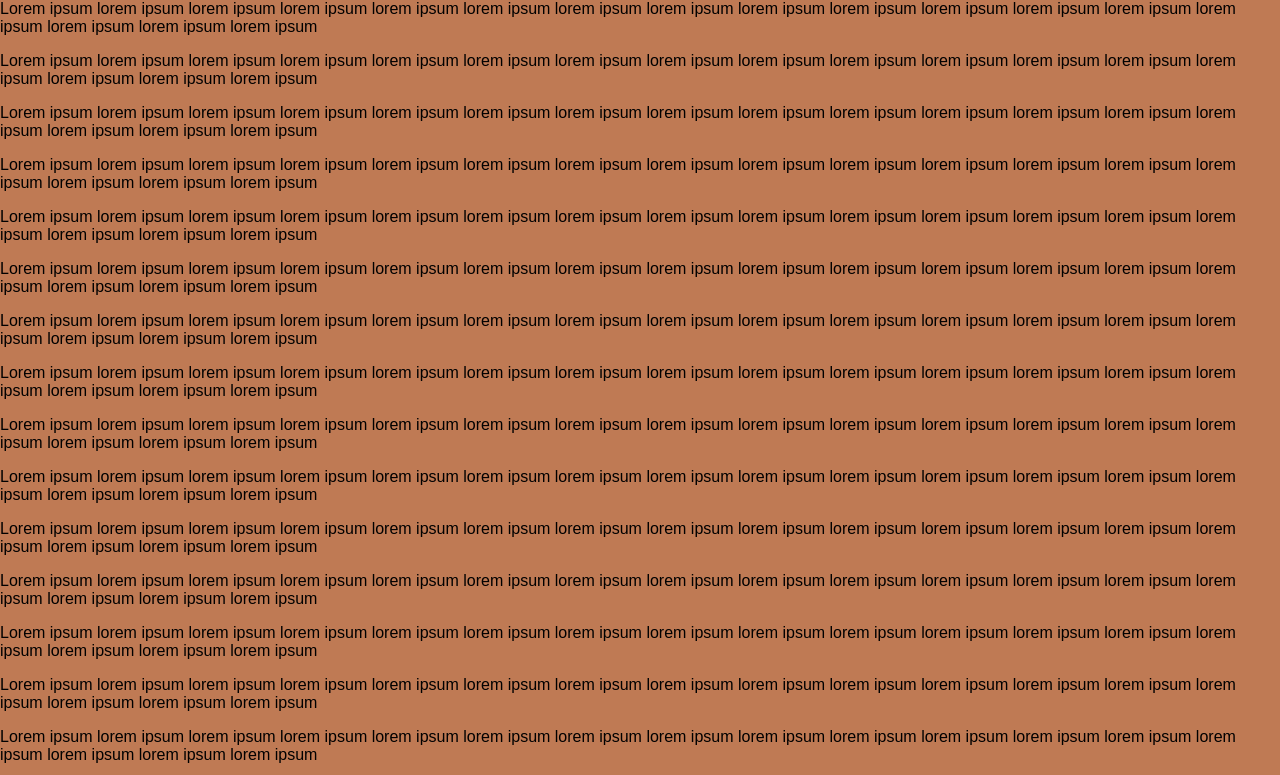
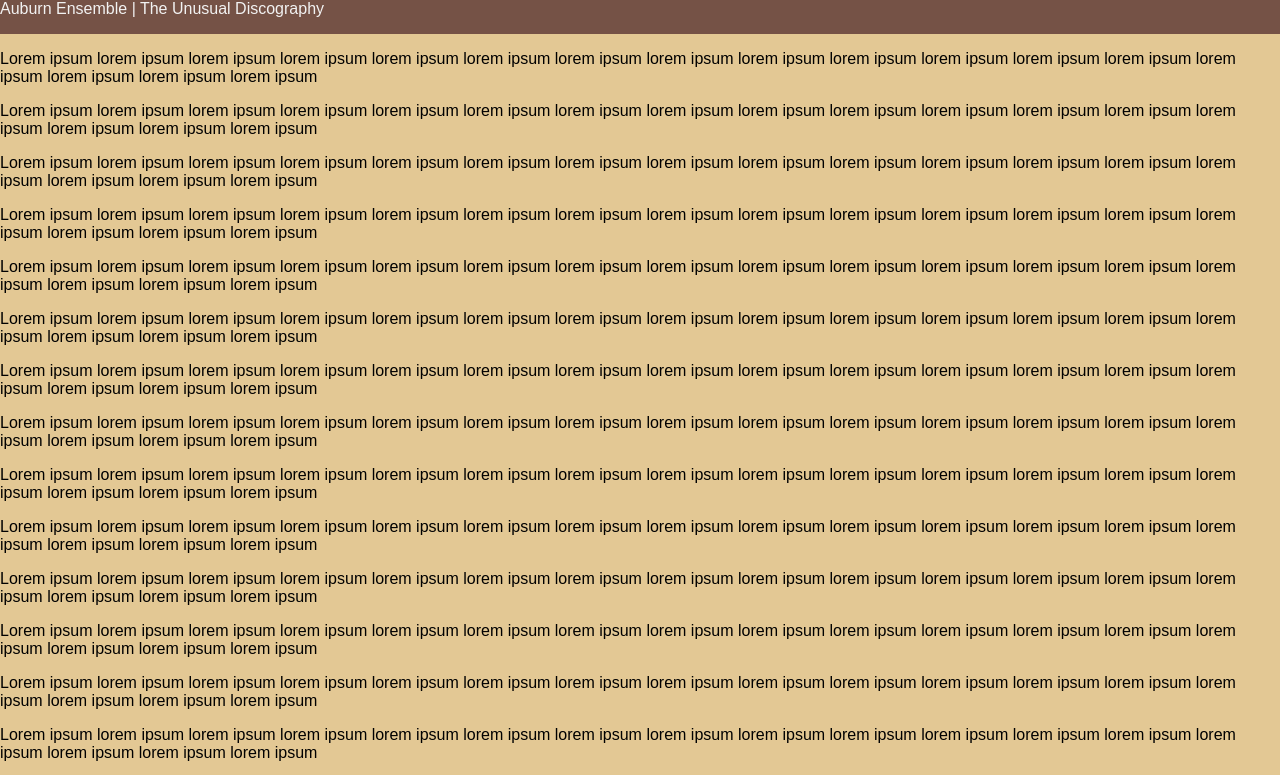
Before and after one commit to aubyww/auburnensemble, a plain HTML site: page index.html in a window 1280 px wide. Shown: the part 276-1051 px from the top of the page. Drawn offline with Linux system fonts and the light colour scheme.

Commit message:
Update index.html

```diff
--- a/index.html
+++ b/index.html
@@ -2,8 +2,11 @@
   <head>
     <title>Auburn Ensemble</title>
     <style>
+      .textcolor{
+        color: #f2f2f2
+      }
       .backgroundcolor{
-        background-color: #bf7a54;
+        background-color: #e3c894;
       }
       body {
   margin: 0;
@@ -43,6 +46,21 @@
   background-color: #04AA6D;
   color: white;
 }
+
+.top1nav {
+  overflow: hidden;
+  background-color: #755246;
+}
+
+.top1nav a:hover {
+  background-color: #7d5f50;
+  color: black;
+}
+
+.top1nav a.active {
+  background-color: #04AA6D;
+  color: white;
+}
     </style>
   </head>
   <body class="backgroundcolor">
@@ -54,7 +72,9 @@
       </center>
     </a>
   </div>
-
+  <div class="top1nav">
+    <p font="sans-serif" class="textcolor">Auburn Ensemble | The Unusual Discography </p>
+  </div>
 <p>Lorem ipsum lorem ipsum lorem ipsum lorem ipsum lorem ipsum lorem ipsum lorem ipsum lorem ipsum lorem ipsum lorem ipsum lorem ipsum lorem ipsum lorem ipsum lorem ipsum lorem ipsum lorem ipsum lorem ipsum </p>
 <p>Lorem ipsum lorem ipsum lorem ipsum lorem ipsum lorem ipsum lorem ipsum lorem ipsum lorem ipsum lorem ipsum lorem ipsum lorem ipsum lorem ipsum lorem ipsum lorem ipsum lorem ipsum lorem ipsum lorem ipsum </p>
 <p>Lorem ipsum lorem ipsum lorem ipsum lorem ipsum lorem ipsum lorem ipsum lorem ipsum lorem ipsum lorem ipsum lorem ipsum lorem ipsum lorem ipsum lorem ipsum lorem ipsum lorem ipsum lorem ipsum lorem ipsum </p>
```
